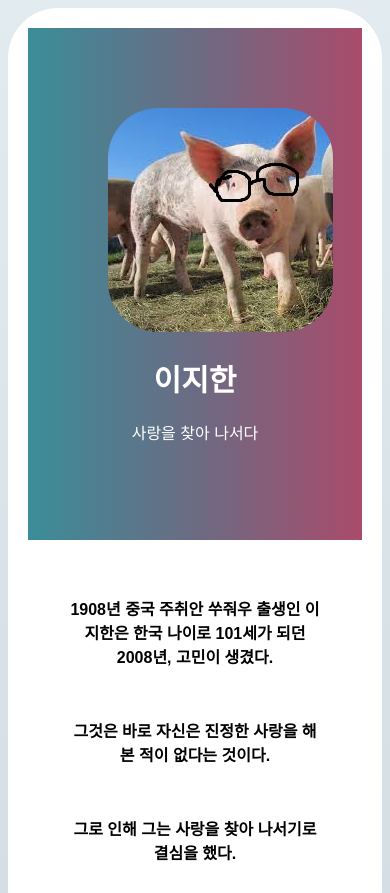
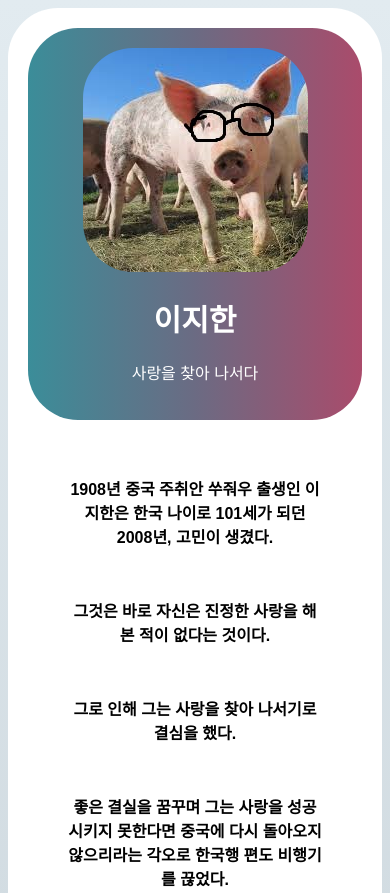
Before and after one commit to heon555/love, a plain HTML site: page index.html in a window 390 px wide. Shown: the top 893 px of the page. Drawn offline with Linux system fonts and the light colour scheme.

Commit message:
Update index.html

```diff
--- a/index.html
+++ b/index.html
@@ -137,7 +137,15 @@ background: linear-gradient(to right, #3b8d99, #6b6b83, #aa4b6b); /* W3C, IE 10+
   .header2 {
     padding: 40px; /* 패딩 조정 */
   }
+	.header {
+      width: 100%; /* 화면 너비에 따라 가로 폭 조정 */
+    height: auto; /* 높이 자동 조정 */
+    padding: 20px; /* 패딩 조정 */
+    border-radius: 50px;
+
 }
+}
+
 
 </style>
 </html>
```
